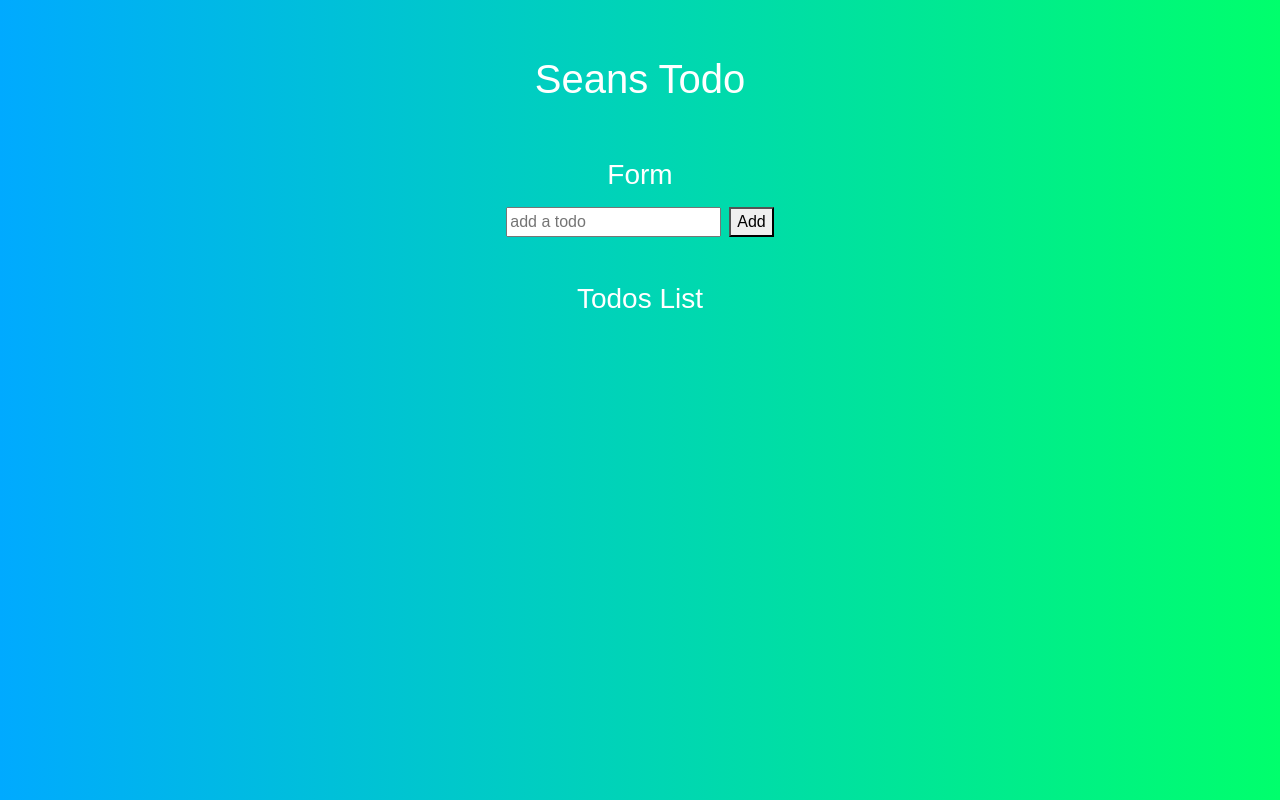
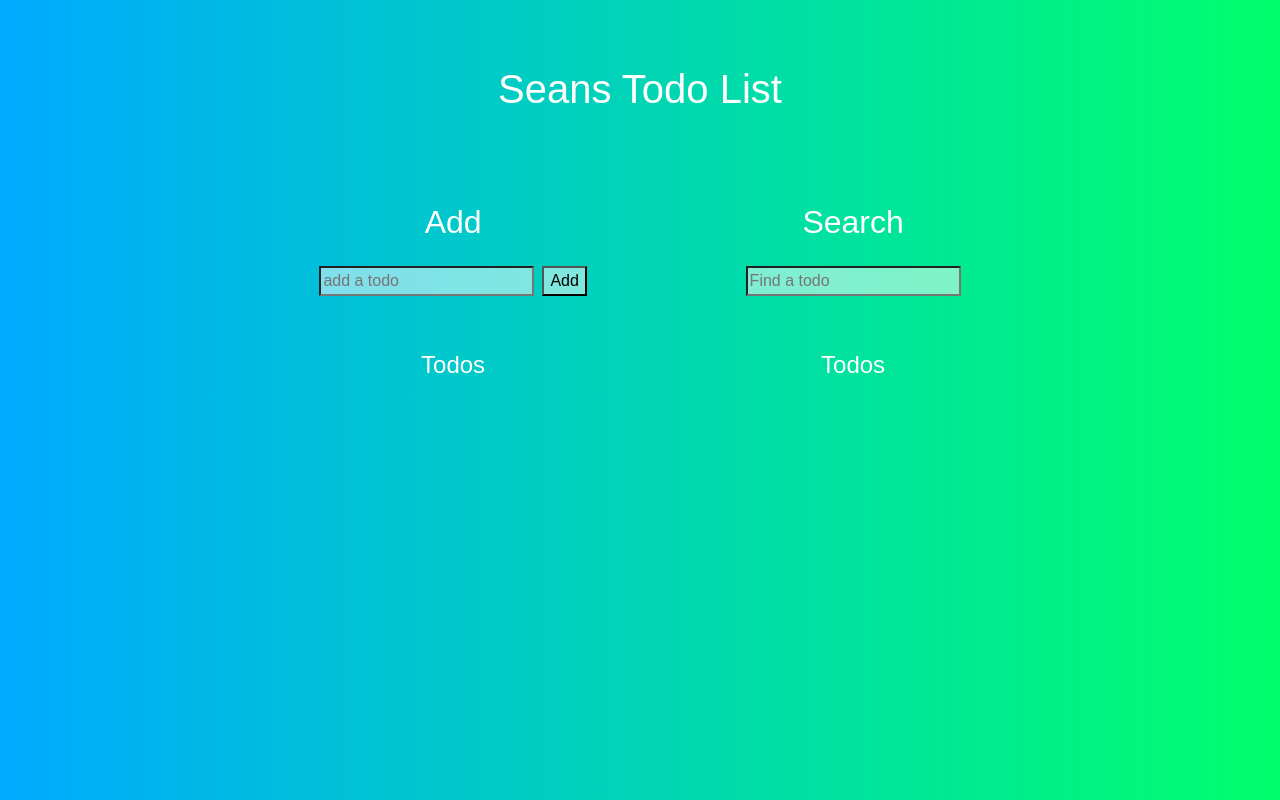
Before and after one commit to SeanSchmidt89/react-todo, a React (Create React App) app: page / in a window 1280 px wide. Built offline with nearby package versions, Linux system fonts and the light colour scheme; a web font is replaced by a local one.

Commit message:
adding new search comp

```diff
--- a/package.json
+++ b/package.json
@@ -6,7 +6,9 @@
     "@testing-library/jest-dom": "^5.16.5",
     "@testing-library/react": "^13.3.0",
     "@testing-library/user-event": "^13.5.0",
+    "bootstrap": "^5.2.0",
     "react": "^18.2.0",
+    "react-bootstrap": "^2.5.0",
     "react-dom": "^18.2.0",
     "react-scripts": "5.0.1",
     "web-vitals": "^2.1.4"
--- a/src/App.js
+++ b/src/App.js
@@ -1,14 +1,31 @@
-import React, { useState } from "react";
+import React, { useState, useEffect } from "react";
 import "./App.css";
 import Form from "./components/Form";
 import TodoList from "./components/TodoList";
+import Search from "./components/Search";
+import SearchList from "./components/SearchList";
 
 function App() {
   const [inputText, setInputText] = useState("");
   const [todos, setTodos] = useState([]);
+  const [searchText, setSearchText] = useState("");
+  const [filteredTodos, setFilteredTodos] = useState([]);
+
+  useEffect(() => {
+    const newFilteredTodos = todos.filter((todo) => {
+      return todo.title.toLowerCase().includes(searchText);
+    });
+    setFilteredTodos(newFilteredTodos)
+  }, [searchText]);
+
+  const searchHandler = (event) => {
+    setSearchText(event.target.value.toLowerCase());
+  };
   return (
     <div className="App">
-      <h1>Seans Todo</h1>
+      <h1>Seans Todo List</h1>
+      <div className="todo-container">
+        <div className="todo-list">
           <Form
             inputText={inputText}
             setInputText={setInputText}
@@ -21,6 +38,12 @@ function App() {
             setTodos={setTodos}
           />
         </div>
+        <div className="todo-search">
+          <Search searchHandler={searchHandler} />
+          <SearchList filteredTodos={filteredTodos} />
+        </div>
+      </div>
+    </div>
   );
 }
 
--- a/src/components/Form.js
+++ b/src/components/Form.js
@@ -17,7 +17,7 @@ const Form = ({ inputText, setInputText, setTodos }) => {
   };
   return (
     <div>
-      <h3>Form</h3>
+      <h2>Add</h2>
       <input
         onChange={inputHandler}
         value={inputText}
--- /dev/null
+++ b/src/components/Search.js
@@ -0,0 +1,12 @@
+import React from "react";
+
+const Search = ({searchHandler}) => {
+  return (
+    <div>
+      <h2>Search</h2>
+      <input onChange={searchHandler} placeholder="Find a todo" type='search'/>
+    </div>
+  );
+};
+
+export default Search;
--- /dev/null
+++ b/src/components/SearchList.js
@@ -0,0 +1,14 @@
+import React from "react";
+
+const SearchList = ({ filteredTodos }) => {
+  return (
+    <div>
+      <h4>Todos</h4>
+      {filteredTodos.map((todo) => (
+        <p key={todo.id}>name: {todo.title}</p>
+      ))}
+    </div>
+  );
+};
+
+export default SearchList;
--- a/src/components/Todo.js
+++ b/src/components/Todo.js
@@ -1,4 +1,5 @@
 import React from "react";
+import Button from 'react-bootstrap/Button';
 
 const Todo = ({ todo, todos, title, setTodos }) => {
   const deleteHandler = () => {
@@ -7,17 +8,17 @@ const Todo = ({ todo, todos, title, setTodos }) => {
   };
   return (
     <div>
-      <li>
+      <p>
         {title}
-        <button
+        <Button
           onClick={deleteHandler}
           className="todo-button"
           variant="outline-light"
           size="sm"
         >
           Delete
-        </button>
-      </li>
+        </Button>
+      </p>
     </div>
   );
 };
--- a/src/components/TodoList.js
+++ b/src/components/TodoList.js
@@ -4,9 +4,8 @@ import Todo from "./Todo";
 const TodoList = ({ todos, setTodos }) => {
   return (
     <div>
-      <h3>Todos List</h3>
+      <h4>Todos</h4>
       {todos.map((todo) => (
-        <ul>
         <Todo
           key={todo.id}
           todo={todo}
@@ -14,7 +13,6 @@ const TodoList = ({ todos, setTodos }) => {
           setTodos={setTodos}
           todos={todos}
         />
-        </ul>
       ))}
     </div>
   );
--- a/src/index.css
+++ b/src/index.css
@@ -12,6 +12,10 @@ code {
     monospace;
 }
 
+button { background-color: rgba(255, 255, 255, .5);}
+
+button:hover { background-color: rgba(255, 255, 255, .9);}
+
 .todo-button {
   margin-left: 15px;
 }
@@ -21,11 +25,28 @@ code {
 }
 
 h1 {
-  margin-top: 55px;
-  margin-bottom: 55px;
+  margin-top: 65px;
+  margin-bottom: 50px;
 }
 
-h3 {
-  margin-top: 45px;
+h2 {
+  margin-top: 40px;
+  margin-bottom: 25px;
+}
+
+h4 {
+  margin-top: 55px;
   margin-bottom: 15px;
 }
+
+.todo-container {
+  display: flex;
+  justify-content: space-around;
+  width: 800px;
+  margin: auto;
+}
+
+input { background-color: rgba(255, 255, 255, .5);
+}
+
+input:hover { background-color: rgba(255, 255, 255, .9);}
```
Also changed, not shown: 1 other file (tests, documents, lock files or other folders). Lines whose indentation alone changed are shown as unchanged.
